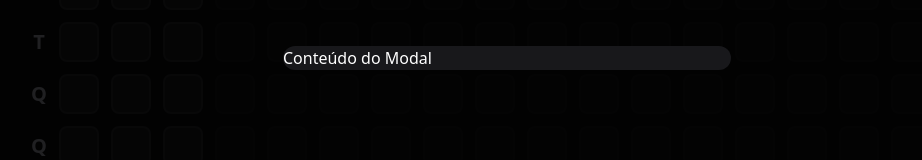
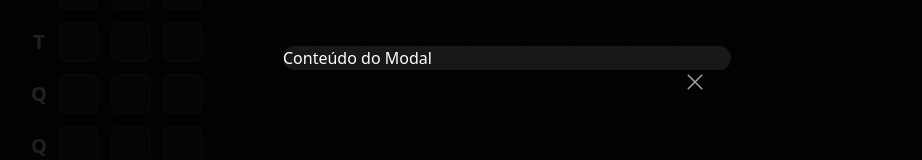
Before and after one commit to anamanuellar/habitApp, a React (Vite) app in the folder web/: page / in a window 1280 px wide. Both pictures are taken after a click on the button "Novo Hábito". Shown: the part 342-502 px from the top of the page, without its empty margins (133-1055 px from the left). Built offline with nearby package versions, Linux system fonts and the light colour scheme.

Commit message:
Colocando botão fechar no modal

```diff
--- a/web/src/components/Header.tsx
+++ b/web/src/components/Header.tsx
@@ -1,4 +1,4 @@
-import { Plus } from 'phosphor-react';
+import { Plus, X } from 'phosphor-react';
 import logoImage from '../assets/logo.svg';
 import * as Dialog from '@radix-ui/react-dialog';
 
@@ -20,6 +20,9 @@ export function Header() {
                 <Dialog.Portal>
                     <Dialog.Overlay className='w-screen h-screen bg-black/80 fixed inset-0'/>
                     <Dialog.Content className='absolute p-18 bg-zinc-900 rounded-2xl w-full max-w-md top-1/2 left-1/2 -translate-x-1/2 -translate-y-1/2'>
+                        <Dialog.Close className='absolute right-6 top-6 text-zinc-400 hover:text-zinc-200'>
+                            <X size={24} aria-label='Fechar' />
+                        </Dialog.Close>
                         Conteúdo do Modal
                     </Dialog.Content>
                 </Dialog.Portal>
```
